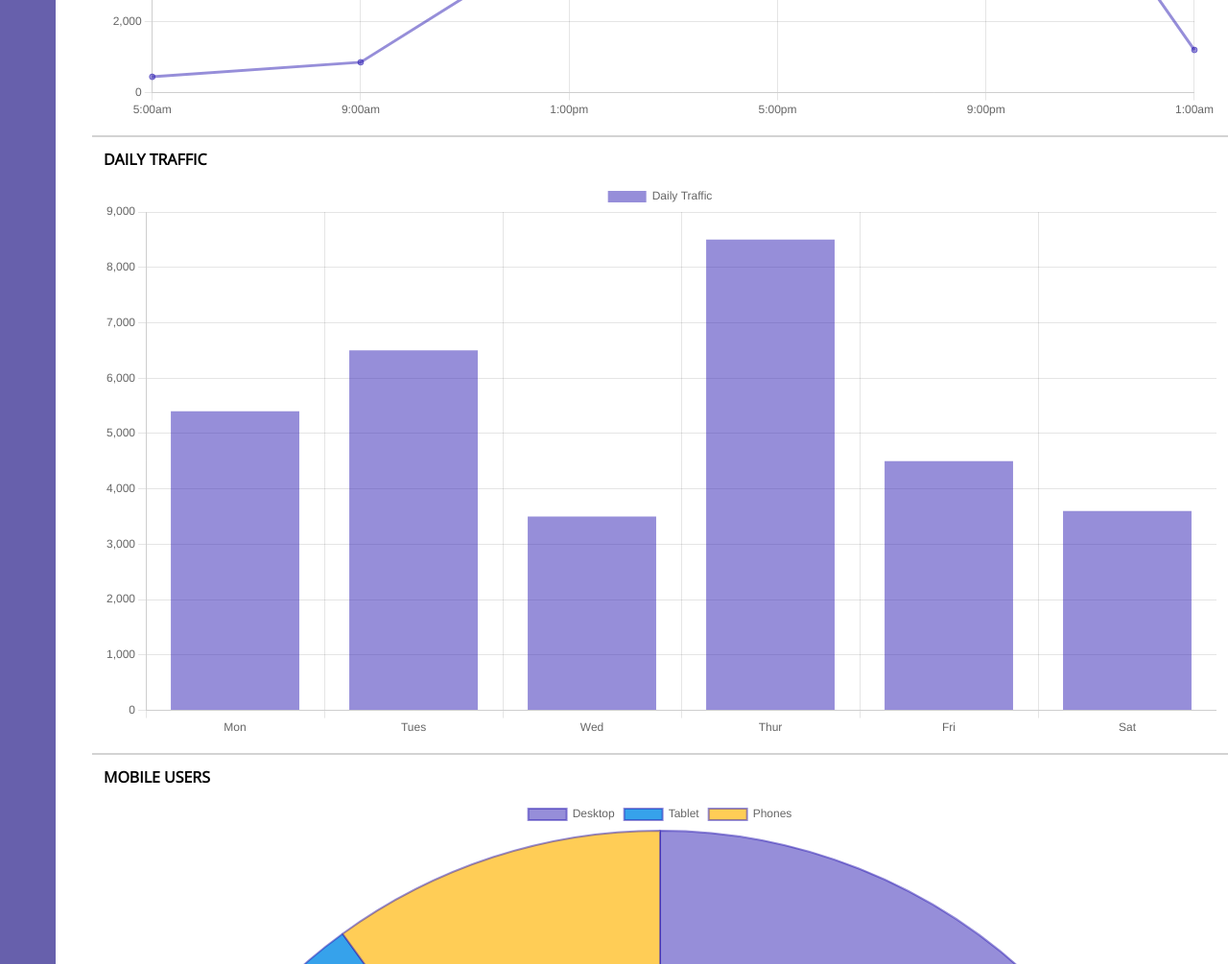
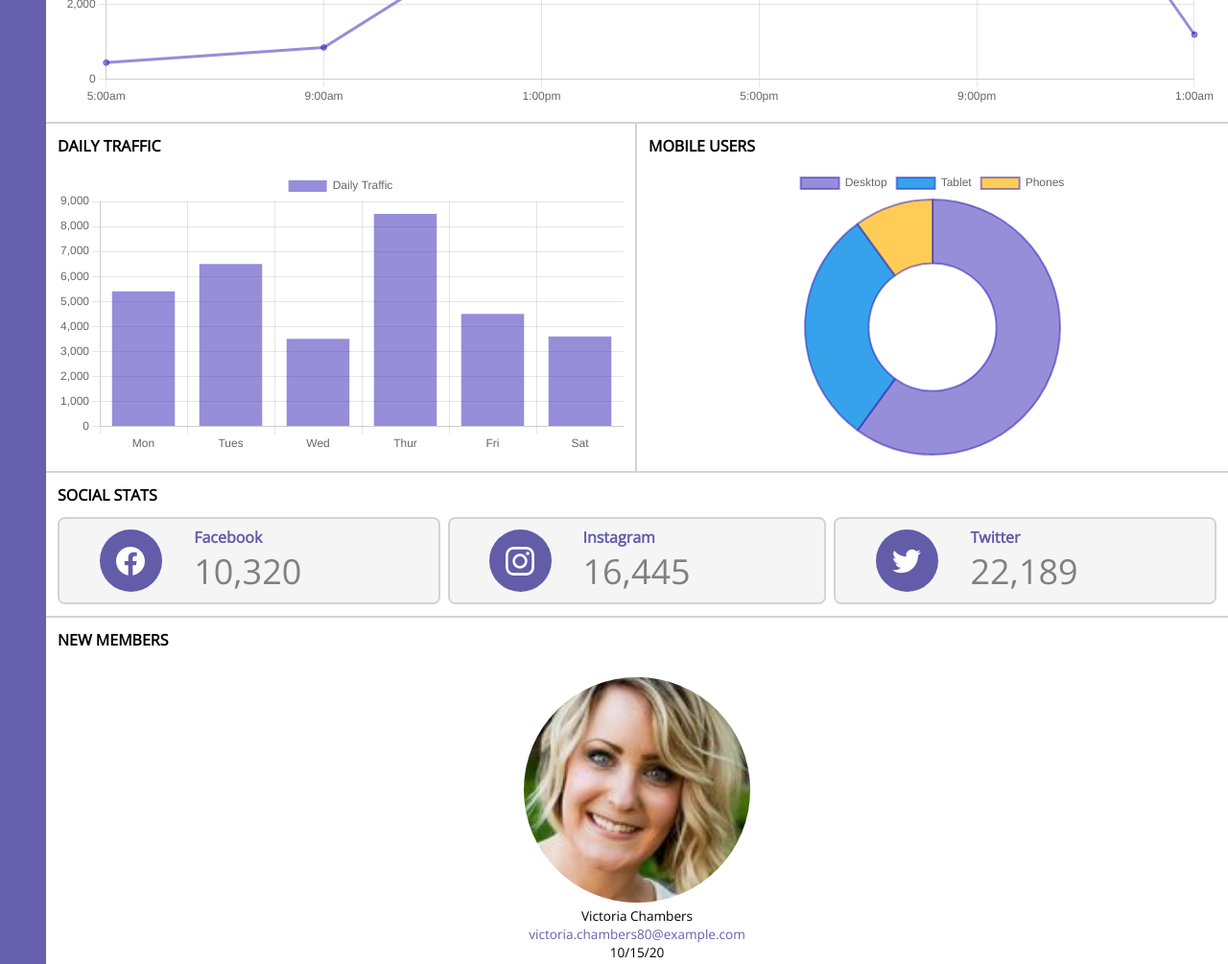
Before and after one commit to sgaona21/WebApp-Dashboard, a plain HTML site: page index.html in a window 1280 px wide. Shown: the part 700-1705 px from the top of the page at 96% size. Drawn offline with nearby package versions, Linux system fonts and the light colour scheme.

Commit message:
max height graphs

```diff
--- a/css/style.css
+++ b/css/style.css
@@ -322,7 +322,7 @@ ul li {
 
     .main-grid-container {
         display: grid;
-        grid-template-columns: 7.5% auto;
+        grid-template-columns: 6vh auto;
         grid-template-areas:
         "nav main"
         "nav main";
@@ -356,4 +356,56 @@ ul li {
         margin-bottom: 1.5rem;
     }
 
+    #traffic-options-merge {
+        display: flex;
+        justify-content: space-between;
+        align-items: center;
+    }
+
+    .bar-pie-merge {
+        display: grid;
+        grid-template-columns: 1fr 1fr;
+    }
+
+    .dailyTraffic {
+        border-bottom: none;
+        border-right: solid lightgray 2px;
+        display: flex;
+        flex-direction: column;
+    }
+
+    #bar-graph {
+        margin-top: auto;
+        margin-bottom: auto;
+    }
+
+    #myDonutChart, #myBarChart {
+        max-height: 300px;
+    }
+
+    .socialStatsContainer {
+       display: grid;
+       grid-template-columns: 1fr 1fr 1fr;
+    }
+
+    .insta-widget {
+        margin-left: .25rem;
+        margin-right: .25rem;
+    }
+
+    .fb-widget {
+        margin-left: 0;
+        margin-right: .25rem;
+    }
+
+    .twitter-widget {
+        margin-right: 0;
+        margin-left: .25rem;
+    }
+
+    .socialStatsContainer {
+        margin-left: .75rem;
+        margin-right: .75rem;
+    }
+
   }
--- a/index.html
+++ b/index.html
@@ -60,6 +60,7 @@
             </div>
 
             <section class="traffic">
+                <div id="traffic-options-merge">
                     <h3>Traffic</h3>
                     <ul class="trafficNavigation">
                         <li class="traffic-breakdown" id="hourly-breakdown">Hourly</li>
@@ -67,13 +68,15 @@
                         <li class="traffic-breakdown" id="weekly-breakdown">Weekly</li>
                         <li class="traffic-breakdown" id="monthly-breakdown">Monthly</li>
                     </ul>
+                </div>
                 <div id="line-graph">
                     <canvas id="myChart"></canvas>
                 </div>
             </section>
 
+            <div class="bar-pie-merge">
                 <section class="dailyTraffic">
-                <h3>Daily Traffic</h3>
+                    <h3 class="daily-traffic-title">Daily Traffic</h3>
                     <div id="bar-graph">
                         <canvas id="myBarChart"></canvas>
                     </div>
@@ -85,11 +88,12 @@
                         <canvas id="myDonutChart"></canvas>
                     </div>
                 </section>
+            </div>
 
             <section class="socialStats">
                 <h3>Social Stats</h3>
                     <div class="socialStatsContainer">
-                        <div class="social-widgets">
+                        <div class="social-widgets fb-widget">
                             <div class="a">
                                 <div class="logo-outline">
                                     <svg class="svg-logo" viewBox="0 0 24 24" xmlns="http://www.w3.org/2000/svg">
@@ -101,7 +105,7 @@
                             <p class="c">10,320</p>
                         </div>
 
-                        <div class="social-widgets">
+                        <div class="social-widgets insta-widget">
                             <div class="a">
                                 <div class="logo-outline">
                                     <svg class="svg-logo" viewBox="0 0 24 24" xmlns="http://www.w3.org/2000/svg">
@@ -112,7 +116,7 @@
                             <p class="b">Instagram</p>
                             <p class="c">16,445</p>
                         </div>
-                        <div class="social-widgets">
+                        <div class="social-widgets twitter-widget">
                             <div class="a">
                                 <div class="logo-outline">
                                     <svg class="svg-logo" viewBox="0 0 24 24" xmlns="http://www.w3.org/2000/svg">
```
Lines whose indentation alone changed are shown as unchanged.
